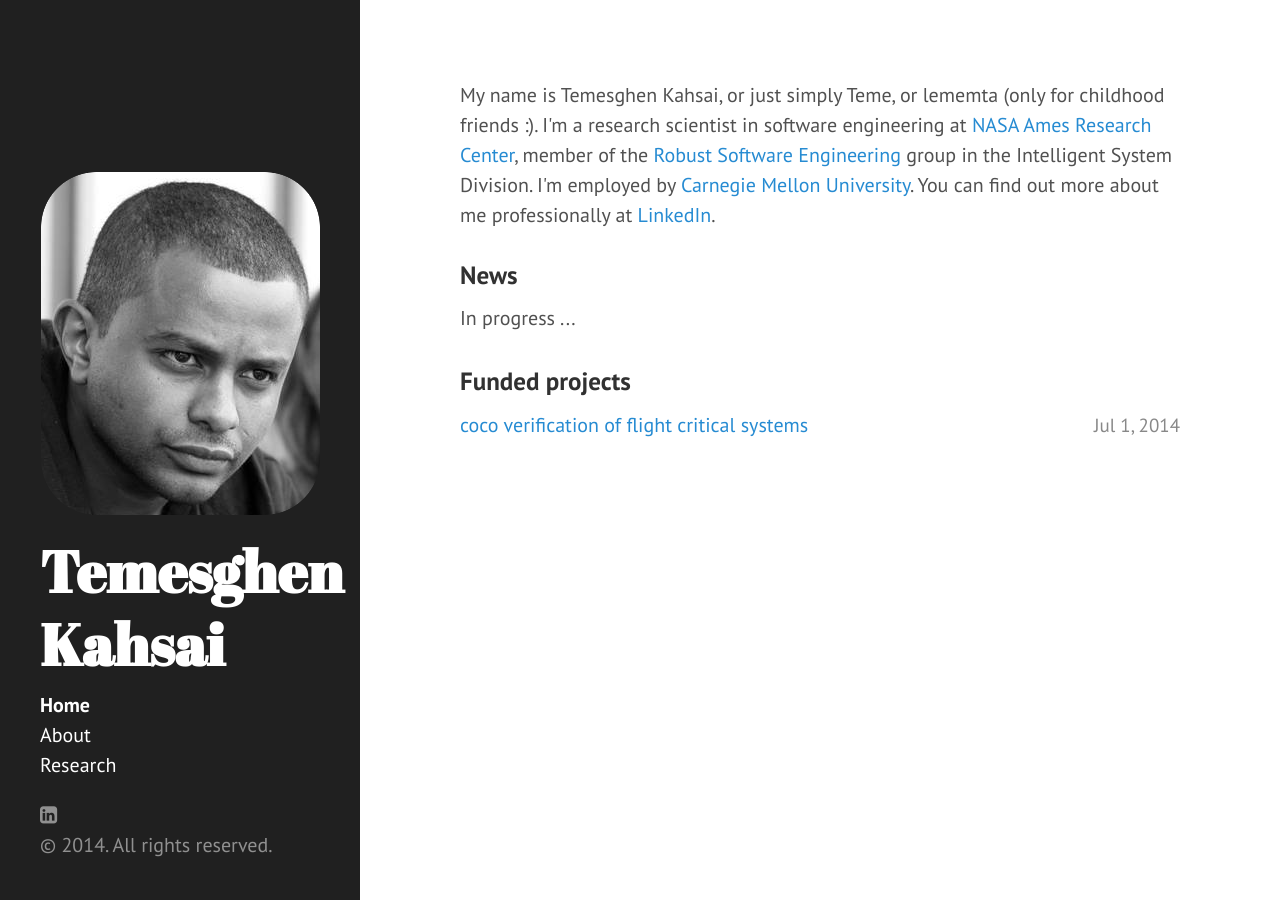
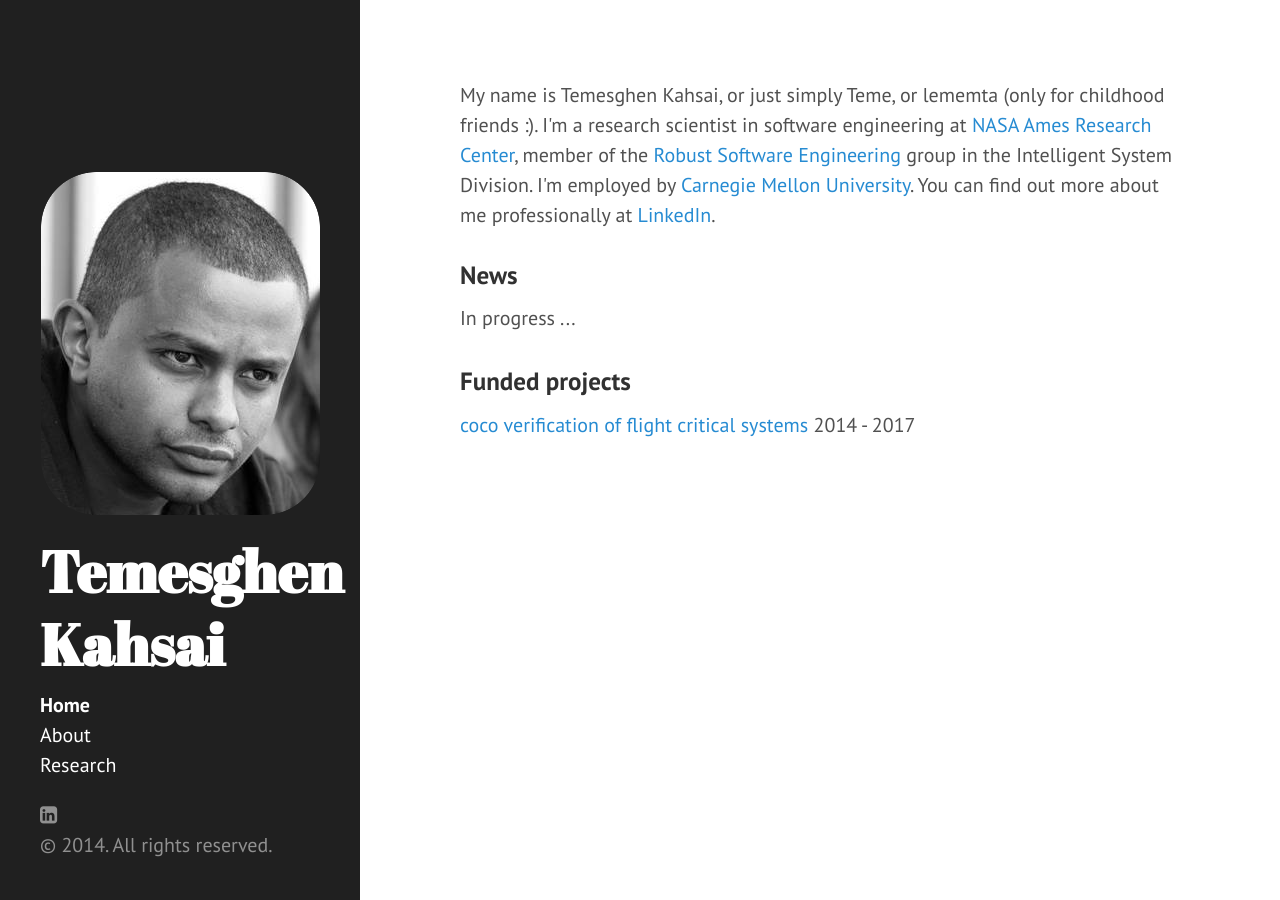
Before and after one commit to lememta/lememta.github.io, a Jekyll site: the page built from index.html, in a window 1280 px wide. Built offline with Jekyll 4.4.1, drawn with Linux system fonts in a browser that asks for light colours; nearby versions of some CDN libraries; the list of posts is cut into pages by our own code.

Commit message:
new version

```diff
--- a/index.html
+++ b/index.html
@@ -23,7 +23,8 @@
         {% for post in site.posts %}
         <li>
             <a class="post-link" href="{{ post.url | prepend: site.baseurl }}">{{ post.title }}</a>
-            <span class="posted-date">{{ post.date | date: "%b %-d, %Y" }}</span>
+            2014 - 2017
+            <!-- <span class="posted-date">{{ post.date | date: "%b %-d, %Y" }}</span> -->
         </li>
         {% endfor %}
     </ul>
```
